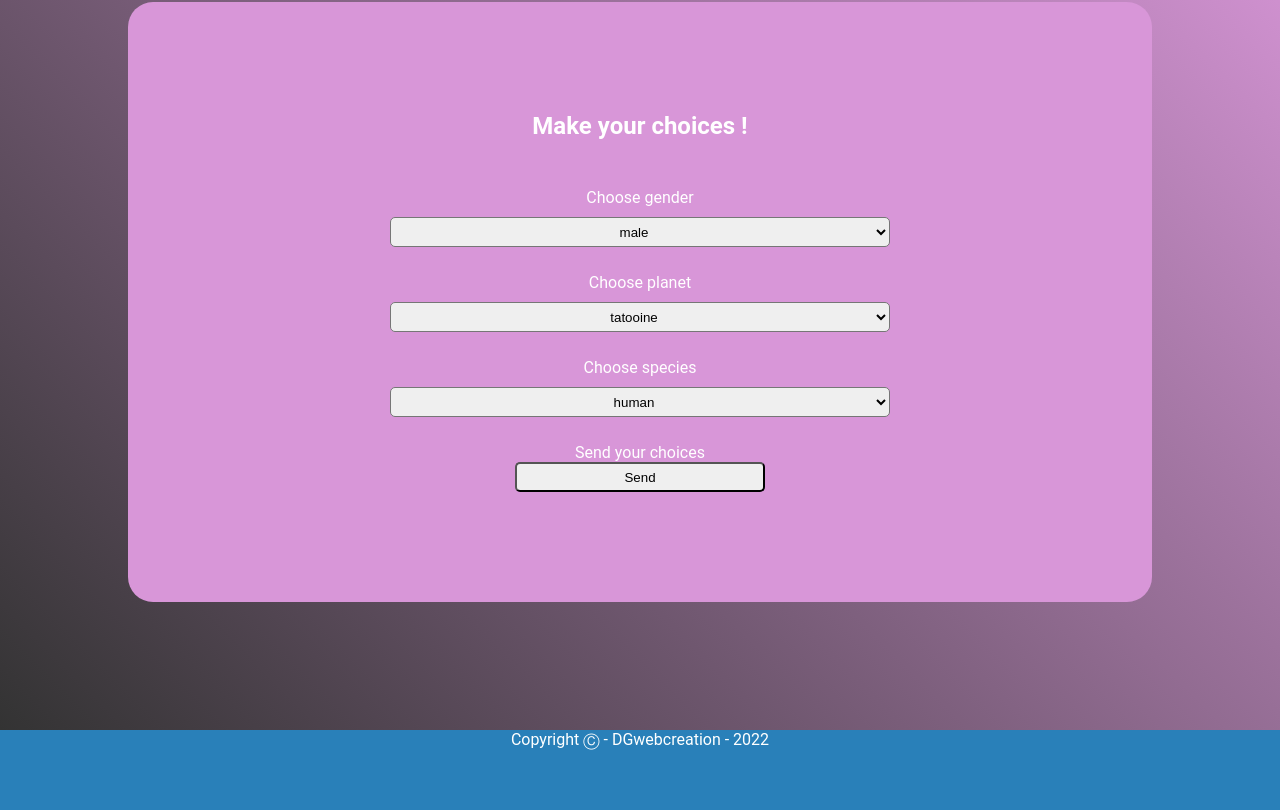
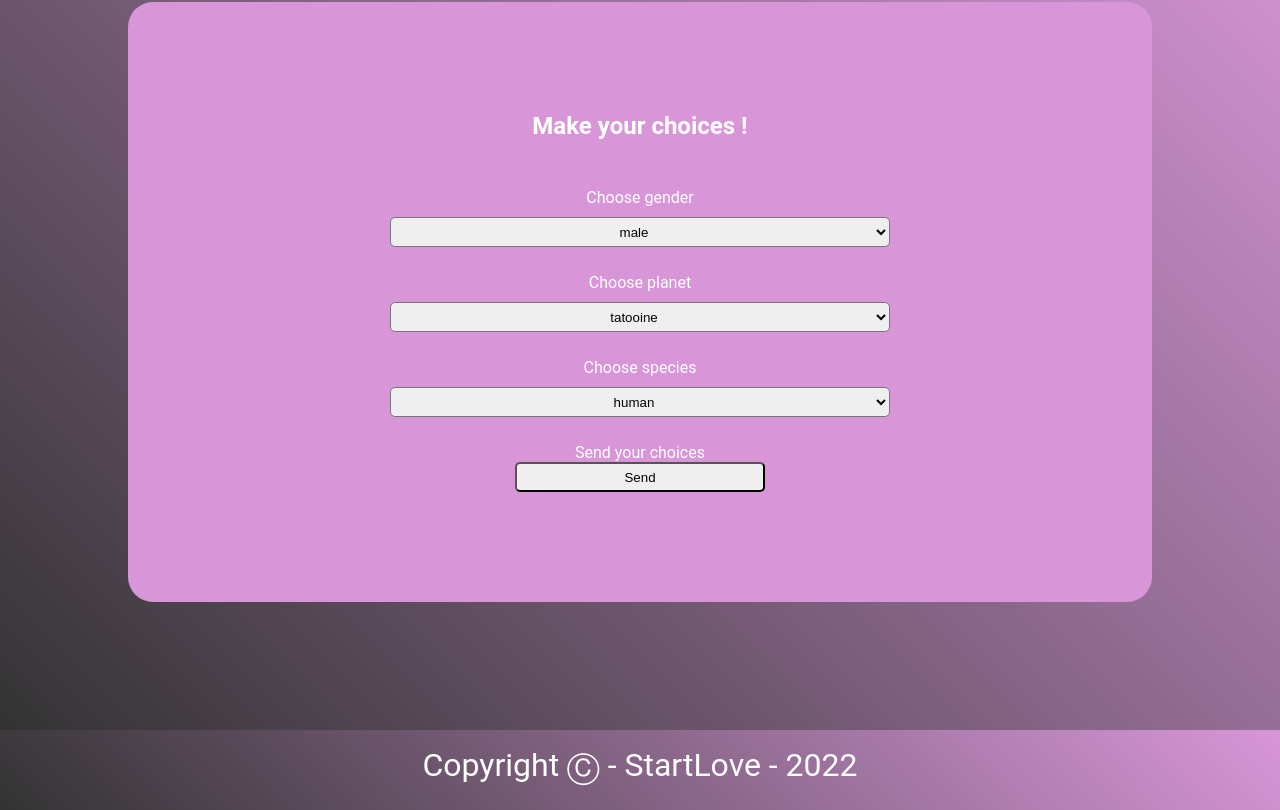
Before and after one commit to letotor/starlove-hackaton, a React (Create React App) app: page / in a window 1280 px wide. Shown: the part 226-1036 px from the top of the page. Built offline with nearby package versions, Linux system fonts and the light colour scheme.

Commit message:
footer color

```diff
--- a/src/components/templates/Footer.css
+++ b/src/components/templates/Footer.css
@@ -1,5 +1,13 @@
 .footer{
-    background-color: var( --primary-2);
+    background: linear-gradient(45deg, #333, #d896d8);
     color:var(--text-primary-color);
     min-height:10vh;
 }
+
+.footer p{
+    display : flex;
+    flex-flow: column;
+    justify-content: center;
+    padding-top:1rem;
+    font-size: 2rem;
+}
--- a/src/components/templates/Footer.jsx
+++ b/src/components/templates/Footer.jsx
@@ -5,7 +5,7 @@ const Footer = (props) => {
   return (
     <div>
       <footer className="footer">
-      <p >Copyright Ⓒ - DGwebcreation - 2022</p>
+      <p >Copyright Ⓒ - StartLove - 2022</p>
     </footer>
     </div>
   )
```
